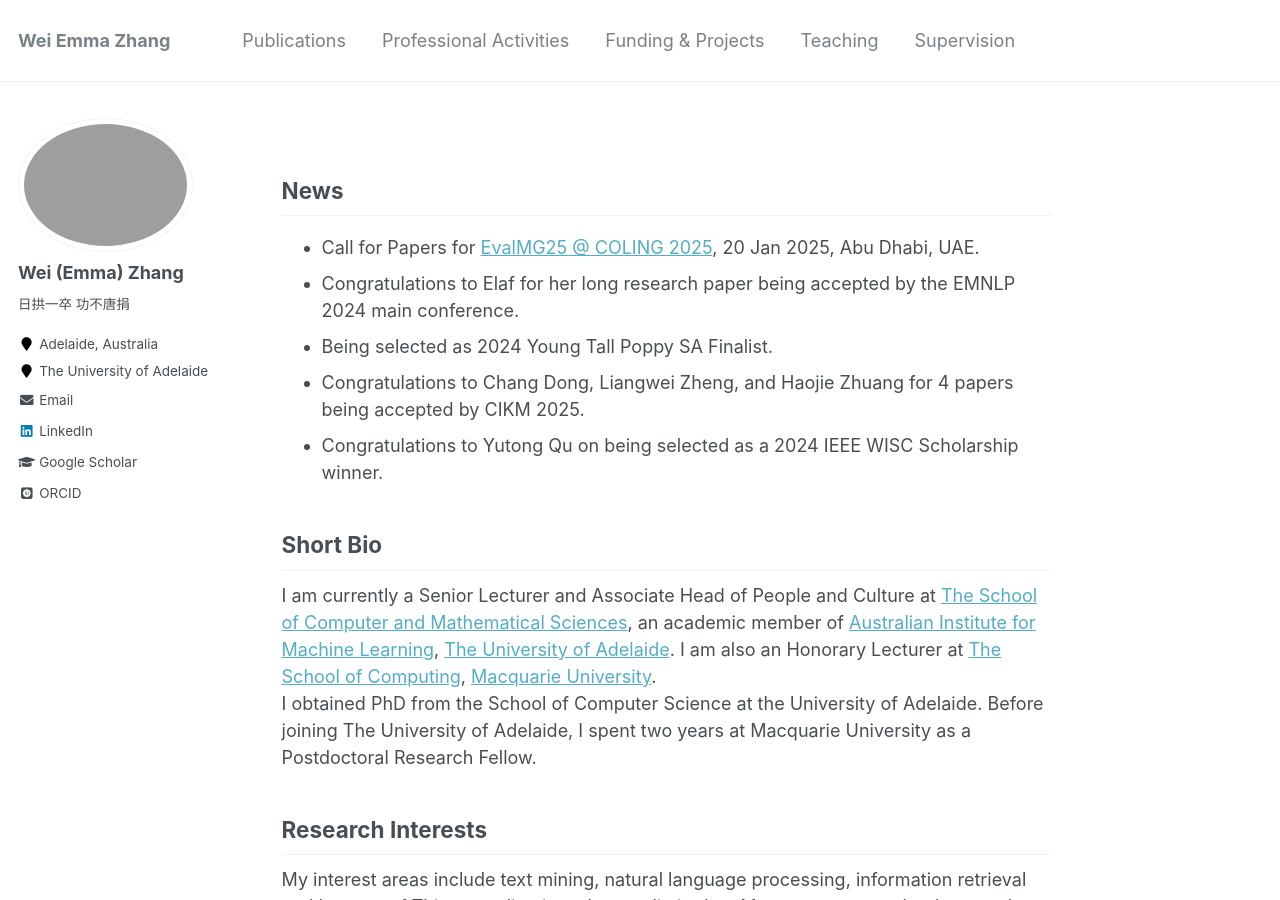
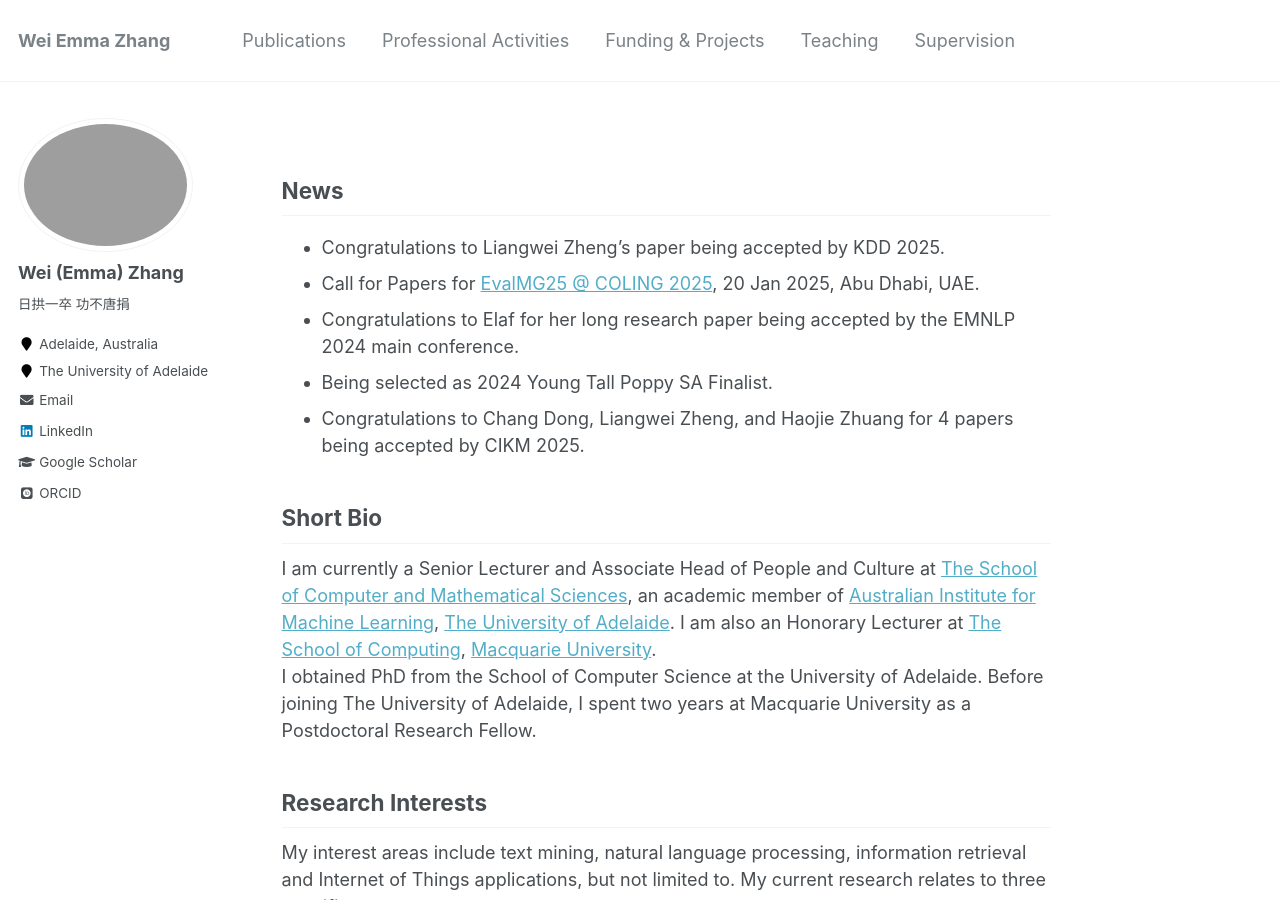
Before and after one commit to weiezhang/weiezhang.github.io, a Jekyll site: the page built from _pages/about.md, in a window 1280 px wide and 900 px high. Built offline with Jekyll 4.4.1, drawn with Linux system fonts in a browser that asks for light colours; some web fonts are replaced.

Commit message:
Update about.md

```diff
--- a/_pages/about.md
+++ b/_pages/about.md
@@ -9,12 +9,13 @@ redirect_from:
 ---
 
 ## News
+* Congratulations to Liangwei Zheng's paper being accepted by KDD 2025.
 * Call for Papers for [EvalMG25 @ COLING 2025](https://evalmg.github.io/), 20 Jan 2025, Abu Dhabi, UAE.
 * Congratulations to Elaf for her long research paper being accepted by the EMNLP 2024 main conference.
 * Being selected as 2024 Young Tall Poppy SA Finalist.
 * Congratulations to Chang Dong, Liangwei Zheng, and Haojie Zhuang for 4 papers being accepted by CIKM 2025.
-* Congratulations to Yutong Qu on being selected as a 2024 IEEE WISC Scholarship winner.
-<!--* Congratulations to Haojie Zhuang for his paper being accepted by NAACL 2024 main conference.-->
+<!--* Congratulations to Yutong Qu on being selected as a 2024 IEEE WISC Scholarship winner.
+ *Congratulations to Haojie Zhuang for his paper being accepted by NAACL 2024 main conference.-->
 
 ## Short Bio
 I am currently a Senior Lecturer and Associate Head of People and Culture at [The School of Computer and Mathematical Sciences](https://set.adelaide.edu.au/mathematical-sciences), an academic member of [Australian Institute for Machine Learning](https://www.adelaide.edu.au/aiml/), [The University of Adelaide](http://www.adelaide.edu.au). I am also an Honorary Lecturer at [The School of Computing](https://www.mq.edu.au/faculty-of-science-and-engineering/departments-and-schools/school-of-computing), [Macquarie University](http://www.mq.edu.au/).
```
